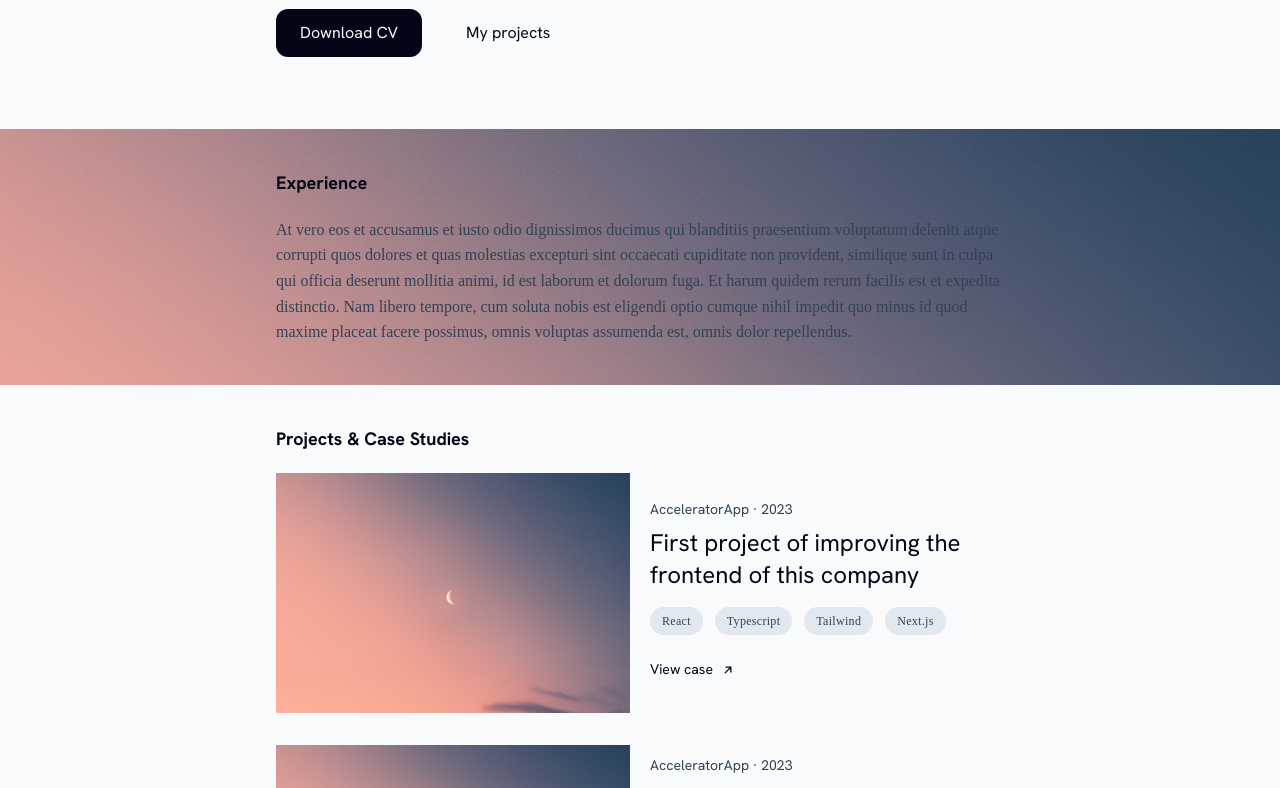
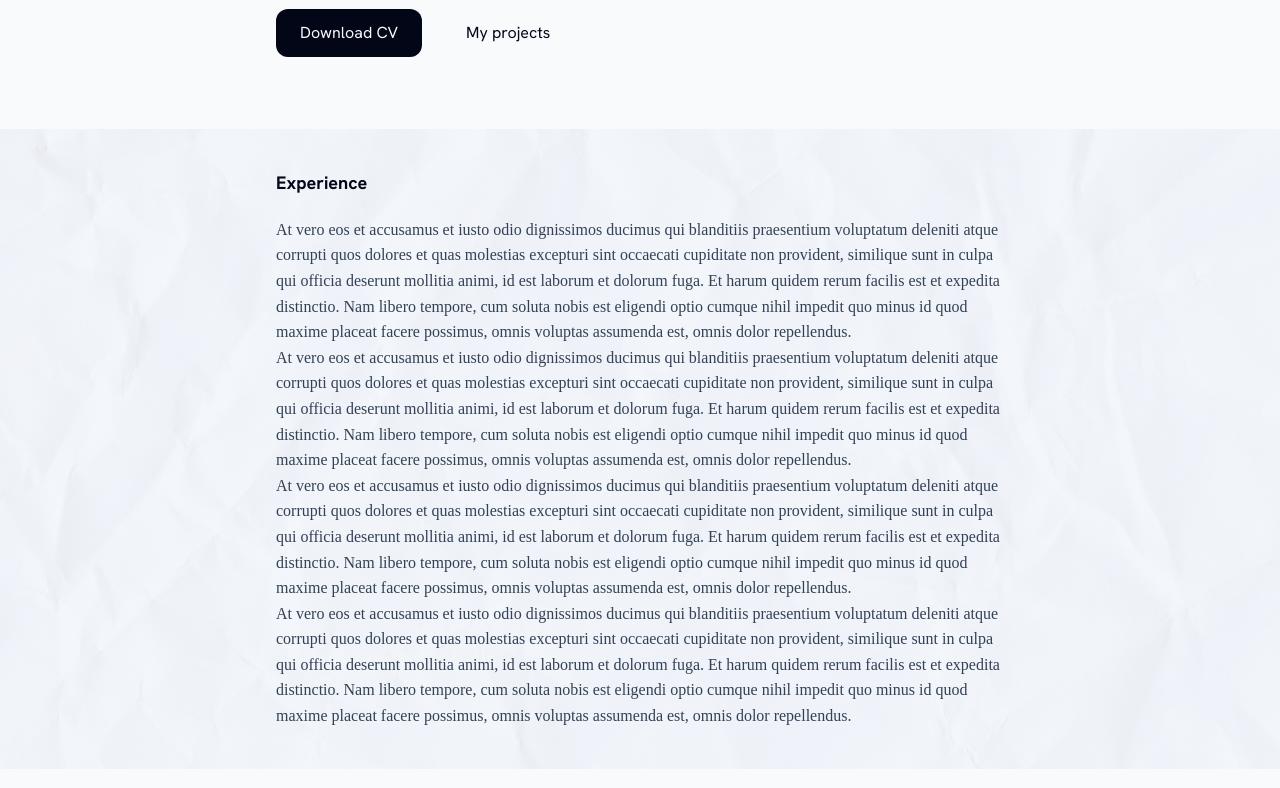
Before and after one commit to Esther-tech/portfolio-2024, a Next.js app: page / in a window 1280 px wide. Shown: the part 420-1208 px from the top of the page. Built offline with nearby package versions, Linux system fonts and the light colour scheme.

Commit message:
apply experience section background

```diff
--- a/components/experience.tsx
+++ b/components/experience.tsx
@@ -3,8 +3,38 @@ import PageSection from "./pageSection";
 
 export default function Experience() {
   return (
-    <div className="bg-[url('/images/details.jpg')] bg-no-repeat bg-cover">
+    <div className="bg-[url('/images/experience-background.png')] bg-slate-100 bg-no-repeat bg-cover">
       <PageSection id="experience" title="Experience">
+        <p>
+          At vero eos et accusamus et iusto odio dignissimos ducimus qui
+          blanditiis praesentium voluptatum deleniti atque corrupti quos dolores
+          et quas molestias excepturi sint occaecati cupiditate non provident,
+          similique sunt in culpa qui officia deserunt mollitia animi, id est
+          laborum et dolorum fuga. Et harum quidem rerum facilis est et expedita
+          distinctio. Nam libero tempore, cum soluta nobis est eligendi optio
+          cumque nihil impedit quo minus id quod maxime placeat facere possimus,
+          omnis voluptas assumenda est, omnis dolor repellendus.
+        </p>
+        <p>
+          At vero eos et accusamus et iusto odio dignissimos ducimus qui
+          blanditiis praesentium voluptatum deleniti atque corrupti quos dolores
+          et quas molestias excepturi sint occaecati cupiditate non provident,
+          similique sunt in culpa qui officia deserunt mollitia animi, id est
+          laborum et dolorum fuga. Et harum quidem rerum facilis est et expedita
+          distinctio. Nam libero tempore, cum soluta nobis est eligendi optio
+          cumque nihil impedit quo minus id quod maxime placeat facere possimus,
+          omnis voluptas assumenda est, omnis dolor repellendus.
+        </p>
+        <p>
+          At vero eos et accusamus et iusto odio dignissimos ducimus qui
+          blanditiis praesentium voluptatum deleniti atque corrupti quos dolores
+          et quas molestias excepturi sint occaecati cupiditate non provident,
+          similique sunt in culpa qui officia deserunt mollitia animi, id est
+          laborum et dolorum fuga. Et harum quidem rerum facilis est et expedita
+          distinctio. Nam libero tempore, cum soluta nobis est eligendi optio
+          cumque nihil impedit quo minus id quod maxime placeat facere possimus,
+          omnis voluptas assumenda est, omnis dolor repellendus.
+        </p>
         <p>
           At vero eos et accusamus et iusto odio dignissimos ducimus qui
           blanditiis praesentium voluptatum deleniti atque corrupti quos dolores
```
Also changed, not shown: public/images/experience-background.png (added).
